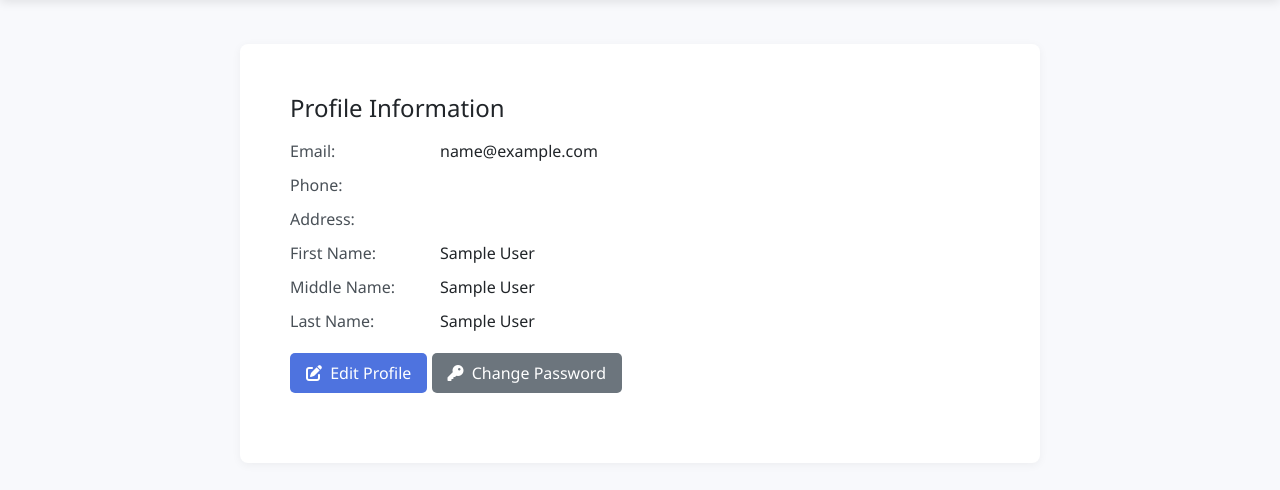
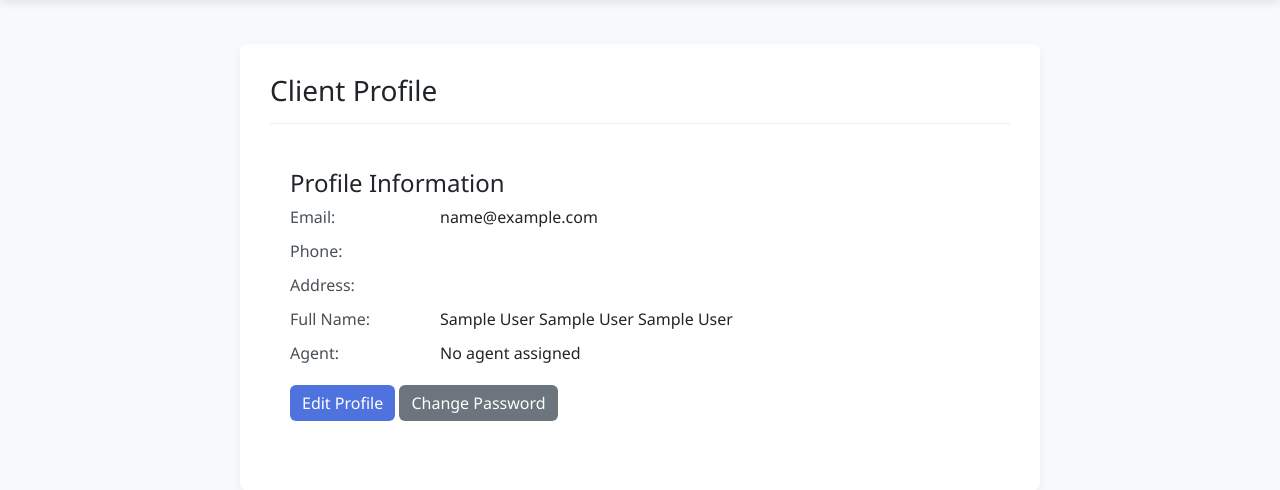
Before and after one commit to Azzel0404/lot-reservation, a PHP site: page /client/profile/profile.php in a window 1280 px wide. Shown: the part 56-546 px from the top of the page. Run offline with PHP 8.4, Linux system fonts and the light colour scheme; the visitor is signed in with stand-in values (Sample User, id 1); data that the repository does not hold is empty.

Commit message:
agent selection in client profile added but needed to refresh to see updated version

```diff
--- a/client/profile/profile.php
+++ b/client/profile/profile.php
@@ -16,6 +16,26 @@ $pw_error = '';
 $show_edit_profile = false;
 $show_change_password = false;
 
+// Fetch list of agents (assuming you have an 'agents' table)
+$agent = [];
+$stmt = $conn->prepare("SELECT agent_id, firstname, lastname FROM agent");
+$stmt->execute();
+$stmt->bind_result($agent_id, $firstname, $lastname);
+while ($stmt->fetch()) {
+    $agent[] = ['id' => $agent_id, 'name' => $firstname . ' ' . $lastname];
+}
+$stmt->close();
+
+// Fetch current profile data
+$stmt = $conn->prepare("SELECT u.email, u.phone, u.address, c.firstname, c.middlename, c.lastname, c.agent_id
+                        FROM user u
+                        JOIN client c ON u.user_id = c.user_id WHERE u.user_id = ?");
+$stmt->bind_param("i", $user_id);
+$stmt->execute();
+$stmt->bind_result($email, $phone, $address, $firstname, $middlename, $lastname, $current_agent_id);
+$stmt->fetch();
+$stmt->close();
+
 // Handle profile update
 if ($_SERVER['REQUEST_METHOD'] === 'POST' && isset($_POST['update_profile'])) {
     $email = trim($_POST['email']);
@@ -24,14 +44,17 @@ if ($_SERVER['REQUEST_METHOD'] === 'POST' && isset($_POST['update_profile'])) {
     $firstname = trim($_POST['firstname']);
     $middlename = trim($_POST['middlename']);
     $lastname = trim($_POST['lastname']);
+    $agent_id = $_POST['agent_id'] ? $_POST['agent_id'] : NULL;
 
+    // Update user info
     $stmtUser = $conn->prepare("UPDATE user SET email = ?, phone = ?, address = ? WHERE user_id = ?");
     $stmtUser->bind_param("sssi", $email, $phone, $address, $user_id);
     $userUpdated = $stmtUser->execute();
     $stmtUser->close();
 
-    $stmtClient = $conn->prepare("UPDATE client SET firstname = ?, middlename = ?, lastname = ? WHERE user_id = ?");
-    $stmtClient->bind_param("sssi", $firstname, $middlename, $lastname, $user_id);
+    // Update client info with agent_id
+    $stmtClient = $conn->prepare("UPDATE client SET firstname = ?, middlename = ?, lastname = ?, agent_id = ? WHERE user_id = ?");
+    $stmtClient->bind_param("ssssi", $firstname, $middlename, $lastname, $agent_id, $user_id);
     $clientUpdated = $stmtClient->execute();
     $stmtClient->close();
 
@@ -79,15 +102,6 @@ if ($_SERVER['REQUEST_METHOD'] === 'POST' && isset($_POST['change_password'])) {
     $show_edit_profile = false;
     $show_change_password = true;
 }
-
-// Fetch current profile
-$stmt = $conn->prepare("SELECT u.email, u.phone, u.address, c.firstname, c.middlename, c.lastname
-                        FROM user u JOIN client c ON u.user_id = c.user_id WHERE u.user_id = ?");
-$stmt->bind_param("i", $user_id);
-$stmt->execute();
-$stmt->bind_result($email, $phone, $address, $firstname, $middlename, $lastname);
-$stmt->fetch();
-$stmt->close();
 
 // Handle view switching
 if ($_SERVER['REQUEST_METHOD'] === 'POST') {
@@ -225,6 +239,7 @@ if ($_SERVER['REQUEST_METHOD'] === 'POST') {
 <body>
 
 <!-- Navbar -->
+<!-- Navbar -->
 <nav class="navbar navbar-expand-lg fixed-top">
     <div class="container-fluid px-4">
         <!-- Profile on the left -->
@@ -247,7 +262,7 @@ if ($_SERVER['REQUEST_METHOD'] === 'POST') {
                     </a>
                 </li>
                 <li class="nav-item mx-2">
-                    <a class="nav-link" href="../lots/available_lots.php">
+                    <a class="nav-link" href="available_lots.php">
                         <i class="fas fa-th me-1"></i> <span>Lots</span>
                     </a>
                 </li>
@@ -272,142 +287,133 @@ if ($_SERVER['REQUEST_METHOD'] === 'POST') {
     </div>
 </nav>
 
+<div class="container profile-container">
+    <h3 class="profile-header">Client Profile</h3>
 
-<div class="profile-container">
-    <!-- View Profile -->
-    <?php if (!$show_edit_profile && !$show_change_password) : ?>
+    <!-- Success or error messages -->
+    <?php if ($success) : ?>
+        <div class="alert alert-success"><?= $success; ?></div>
+    <?php endif; ?>
+
+    <?php if ($error) : ?>
+        <div class="alert alert-danger"><?= $error; ?></div>
+    <?php endif; ?>
+
+    <!-- Password change success -->
+    <?php if ($pw_success) : ?>
+        <div class="alert alert-success"><?= $pw_success; ?></div>
+    <?php endif; ?>
+
+    <!-- Password change error -->
+    <?php if ($pw_error) : ?>
+        <div class="alert alert-danger"><?= $pw_error; ?></div>
+    <?php endif; ?>
+
+    <!-- Profile section -->
     <div class="profile-section">
-            <h4 class="mb-3">Profile Information</h4>
-
+        <h4>Profile Information</h4>
         <div class="profile-detail">
             <div class="profile-label">Email:</div>
-                <div class="profile-value"><?= htmlspecialchars($email) ?></div>
+            <div class="profile-value"><?= htmlspecialchars($email); ?></div>
         </div>
-
         <div class="profile-detail">
             <div class="profile-label">Phone:</div>
-                <div class="profile-value"><?= htmlspecialchars($phone) ?></div>
+            <div class="profile-value"><?= htmlspecialchars($phone); ?></div>
         </div>
-
         <div class="profile-detail">
             <div class="profile-label">Address:</div>
-                <div class="profile-value"><?= htmlspecialchars($address) ?></div>
+            <div class="profile-value"><?= htmlspecialchars($address); ?></div>
         </div>
-
         <div class="profile-detail">
-                <div class="profile-label">First Name:</div>
-                <div class="profile-value"><?= htmlspecialchars($firstname) ?></div>
+            <div class="profile-label">Full Name:</div>
+            <div class="profile-value"><?= htmlspecialchars($firstname . ' ' . $middlename . ' ' . $lastname); ?></div>
         </div>
-
         <div class="profile-detail">
-                <div class="profile-label">Middle Name:</div>
-                <div class="profile-value"><?= htmlspecialchars($middlename) ?></div>
+            <div class="profile-label">Agent:</div>
+            <div class="profile-value"><?= $current_agent_id ? 'Assigned' : 'No agent assigned'; ?></div>
         </div>
-
-            <div class="profile-detail">
-                <div class="profile-label">Last Name:</div>
-                <div class="profile-value"><?= htmlspecialchars($lastname) ?></div>
-            </div>
-
         <div class="btn-group">
-                <form method="POST">
-                    <button type="submit" name="edit_profile" class="btn btn-primary btn-action">
-                        <i class="fas fa-edit me-1"></i> Edit Profile
-                    </button>
-                    <button type="submit" name="change_password_button" class="btn btn-secondary btn-action">
-                        <i class="fas fa-key me-1"></i> Change Password
-                    </button>
+            <form action="" method="post">
+                <button type="submit" class="btn btn-primary" name="edit_profile">Edit Profile</button>
+                <button type="submit" class="btn btn-secondary" name="change_password_button">Change Password</button>
             </form>
         </div>
     </div>
-    <?php endif; ?>
 
     <!-- Edit Profile Form -->
-    <?php if ($show_edit_profile) : ?>
+    <?php if ($show_edit_profile): ?>
     <div class="profile-section">
-            <h4 class="mb-3">Edit Profile</h4>
-            <?php if ($success) : ?><div class="alert alert-success"><?= $success ?></div><?php endif; ?>
-            <?php if ($error) : ?><div class="alert alert-danger"><?= $error ?></div><?php endif; ?>
-
-            <form method="POST">
-                <div class="mb-3">
-                    <label class="form-label">Email</label>
-                    <input type="email" class="form-control" name="email" value="<?= htmlspecialchars($email) ?>" required>
+        <h4>Edit Profile</h4>
+        <form action="" method="post">
+            <div class="form-group">
+                <label for="firstname" class="form-label">First Name</label>
+                <input type="text" name="firstname" id="firstname" class="form-control" value="<?= htmlspecialchars($firstname); ?>" required>
             </div>
-
-                <div class="mb-3">
-                    <label class="form-label">Phone</label>
-                    <input type="text" class="form-control" name="phone" value="<?= htmlspecialchars($phone) ?>" required>
+            <div class="form-group">
+                <label for="middlename" class="form-label">Middle Name</label>
+                <input type="text" name="middlename" id="middlename" class="form-control" value="<?= htmlspecialchars($middlename); ?>">
             </div>
-
-                <div class="mb-3">
-                    <label class="form-label">Address</label>
-                    <input type="text" class="form-control" name="address" value="<?= htmlspecialchars($address) ?>">
+            <div class="form-group">
+                <label for="lastname" class="form-label">Last Name</label>
+                <input type="text" name="lastname" id="lastname" class="form-control" value="<?= htmlspecialchars($lastname); ?>" required>
             </div>
-
-                <div class="mb-3">
-                    <label class="form-label">First Name</label>
-                    <input type="text" class="form-control" name="firstname" value="<?= htmlspecialchars($firstname) ?>" required>
+            <div class="form-group">
+                <label for="agent_id" class="form-label">Agent</label>
+                <select name="agent_id" id="agent_id" class="form-control">
+                    <option value="">No Agent</option>
+                    <?php foreach ($agent as $ag) : ?>
+                        <option value="<?= $ag['id']; ?>" <?= $current_agent_id == $ag['id'] ? 'selected' : ''; ?>>
+                            <?= htmlspecialchars($ag['name']); ?>
+                        </option>
+                    <?php endforeach; ?>
+                </select>
             </div>
-
-                <div class="mb-3">
-                    <label class="form-label">Middle Name</label>
-                    <input type="text" class="form-control" name="middlename" value="<?= htmlspecialchars($middlename) ?>">
+            <div class="form-group">
+                <label for="email" class="form-label">Email</label>
+                <input type="email" name="email" id="email" class="form-control" value="<?= htmlspecialchars($email); ?>" required>
             </div>
-
-                <div class="mb-3">
-                    <label class="form-label">Last Name</label>
-                    <input type="text" class="form-control" name="lastname" value="<?= htmlspecialchars($lastname) ?>" required>
+            <div class="form-group">
+                <label for="phone" class="form-label">Phone</label>
+                <input type="text" name="phone" id="phone" class="form-control" value="<?= htmlspecialchars($phone); ?>" required>
             </div>
-
+            <div class="form-group">
+                <label for="address" class="form-label">Address</label>
+                <textarea name="address" id="address" class="form-control" required><?= htmlspecialchars($address); ?></textarea>
+            </div>
             <div class="btn-group">
-                    <button type="submit" name="update_profile" class="btn btn-primary btn-action">
-                        <i class="fas fa-save me-1"></i> Save Changes
-                    </button>
-                    <button type="submit" name="back_to_profile" class="btn btn-secondary btn-action">
-                        Cancel
-                    </button>
+                <button type="submit" class="btn btn-primary" name="update_profile">Save Changes</button>
+                <button type="submit" class="btn btn-secondary" name="back_to_profile">Back to Profile</button>
             </div>
         </form>
     </div>
     <?php endif; ?>
 
     <!-- Change Password Form -->
-    <?php if ($show_change_password) : ?>
+    <?php if ($show_change_password): ?>
     <div class="profile-section">
-            <h4 class="mb-3">Change Password</h4>
-            <?php if ($pw_success) : ?><div class="alert alert-success"><?= $pw_success ?></div><?php endif; ?>
-            <?php if ($pw_error) : ?><div class="alert alert-danger"><?= $pw_error ?></div><?php endif; ?>
-
-            <form method="POST">
-                <div class="mb-3">
-                    <label class="form-label">Current Password</label>
-                    <input type="password" class="form-control" name="old_password" required>
+        <h4>Change Password</h4>
+        <form action="" method="post">
+            <div class="form-group">
+                <label for="old_password" class="form-label">Old Password</label>
+                <input type="password" name="old_password" id="old_password" class="form-control" required>
             </div>
-
-                <div class="mb-3">
-                    <label class="form-label">New Password</label>
-                    <input type="password" class="form-control" name="new_password" required>
+            <div class="form-group">
+                <label for="new_password" class="form-label">New Password</label>
+                <input type="password" name="new_password" id="new_password" class="form-control" required>
             </div>
-
-                <div class="mb-3">
-                    <label class="form-label">Confirm New Password</label>
-                    <input type="password" class="form-control" name="confirm_password" required>
+            <div class="form-group">
+                <label for="confirm_password" class="form-label">Confirm New Password</label>
+                <input type="password" name="confirm_password" id="confirm_password" class="form-control" required>
             </div>
-
             <div class="btn-group">
-                    <button type="submit" name="change_password" class="btn btn-primary btn-action">
-                        <i class="fas fa-key me-1"></i> Change Password
-                    </button>
-                    <button type="submit" name="back_to_profile" class="btn btn-secondary btn-action">
-                        Cancel
-                    </button>
+                <button type="submit" class="btn btn-primary" name="change_password">Change Password</button>
+                <button type="submit" class="btn btn-secondary" name="back_to_profile">Back to Profile</button>
             </div>
         </form>
     </div>
     <?php endif; ?>
 </div>
 
-<script src="https://cdn.jsdelivr.net/npm/bootstrap@5.3.2/dist/js/bootstrap.bundle.min.js"></script>
+<script src="https://cdn.jsdelivr.net/npm/bootstrap@5.3.3/dist/js/bootstrap.bundle.min.js"></script>
 </body>
 </html>
--- a/register.php
+++ b/register.php
@@ -1,3 +1,4 @@
+<!--lot-reservation/register.php-->
 <?php
 session_start();
 require_once $_SERVER['DOCUMENT_ROOT'] . '/lot-reservation/config/db.php';
```
Also changed, not shown: client/profile/profile.css (deleted). Lines whose indentation alone changed are shown as unchanged.
